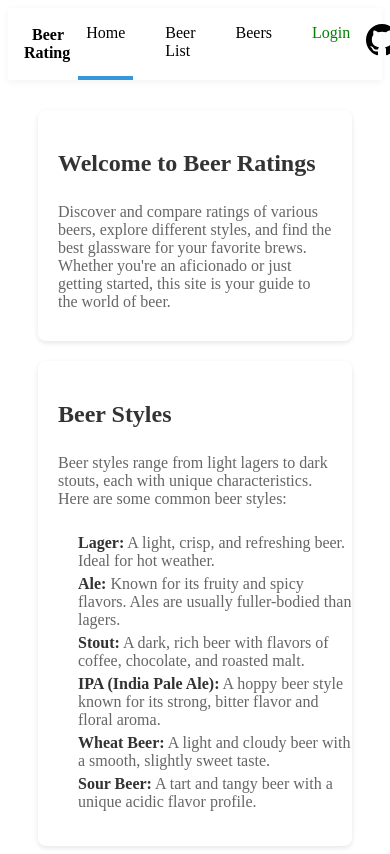
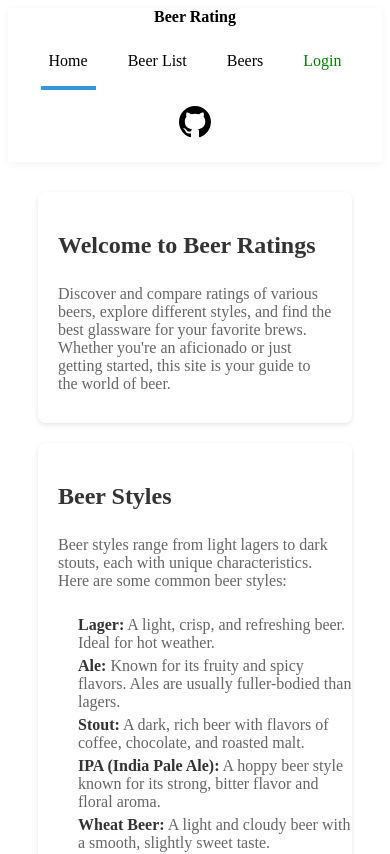
Before and after one commit to romaswe/beerrating, a Vue app in the folder beer-rating-client-vue/: page / in a window 390 px wide. Shown: the top 854 px of the page. Built offline with nearby package versions, Linux system fonts and the light colour scheme.

Commit message:
Uppdated navbar to show who is logged in

```diff
--- a/beer-rating-client-vue/src/components/Navbar.vue
+++ b/beer-rating-client-vue/src/components/Navbar.vue
@@ -2,9 +2,14 @@
   <header class="navbar">
     <div class="navbar-container">
       <nav class="navbar-content">
-        <h2>
-          <a href="/" class="navbar-title">{{ siteTitle }}</a>
-        </h2>
+        <div class="title-and-user">
+          <h2>
+            <a href="/" class="navbar-title">{{ siteTitle }}</a>
+          </h2>
+          <!-- Display the user's username and role -->
+          <span v-if="isLoggedIn" class="user-info">{{ username }} ({{ userRole }})</span>
+        </div>
+
         <div class="navbar-links">
           <RouterLink class="nav-link" to="/">Home</RouterLink>
           <RouterLink class="nav-link" to="/beer-list">Beer List</RouterLink>
@@ -21,7 +26,6 @@
             <RouterLink class="nav-link login-button" to="/login">Login</RouterLink>
           </template>
         </div>
-        <!-- TODO: Add a section for username and role for the one thats loggedin -->
         <a href="https://github.com/romaswe" target="_blank" class="navbar-github">
           <span class="sr-only">Go to my GitHub page</span>
           <svg viewBox="0 0 16 16" aria-hidden="true" width="32" height="32">
@@ -50,21 +54,28 @@ export default defineComponent({
   setup() {
     const isLoggedIn = ref(false);
     const userRole = ref('');
+    const username = ref('');
 
     const checkLoginStatus = () => {
       const token = localStorage.getItem(Myconsts.tokenName);
       const role = localStorage.getItem(Myconsts.roleName);
+      const user = localStorage.getItem(Myconsts.userName);
       isLoggedIn.value = !!token;
       if (role) {
         userRole.value = role;
+      }
+      if (user) {
+        username.value = user; // Set the username
       }
     };
 
     const logout = () => {
       localStorage.removeItem(Myconsts.tokenName);
       localStorage.removeItem(Myconsts.roleName);
+      localStorage.removeItem(Myconsts.userName);
       isLoggedIn.value = false;
       userRole.value = '';
+      username.value = '';
       window.location.reload()
     };
 
@@ -73,6 +84,7 @@ export default defineComponent({
     return {
       isLoggedIn,
       userRole,
+      username,
       logout
     };
   }
@@ -138,9 +150,47 @@ nav a {
   color: green;
 }
 
+.user-info {
+  color: #555;
+  font-weight: bold;
+  margin: 0;
+}
+
+.title-and-user {
+  display: flex;
+  /* Use flexbox to align items within the div */
+  flex-direction: column;
+  /* Stack the items vertically */
+  align-items: center;
+  /* Center the items horizontally */
+  justify-content: center;
+  /* Center the items vertically */
+}
+
+.navbar-content {
+  display: flex;
+  align-items: center;
+  justify-content: space-between;
+  width: 100%;
+}
+
 @media (max-width: 720px) {
   .social-links {
     display: none;
   }
+
+  .navbar-content {
+    flex-direction: column;
+    align-items: center;
+  }
+
+  .navbar-links {
+    margin-top: 10px;
+  }
+
+  .user-info {
+    margin-left: 0;
+    margin-top: 10px;
+  }
 }
 </style>
--- a/beer-rating-client-vue/src/const.ts
+++ b/beer-rating-client-vue/src/const.ts
@@ -1,4 +1,5 @@
 export const Myconsts = {
   tokenName: 'beer-app-token',
-  roleName: 'beer-app-role'
+  roleName: 'beer-app-role',
+  userName: 'beer-app-user'
 }
--- a/beer-rating-client-vue/src/views/LoginView.vue
+++ b/beer-rating-client-vue/src/views/LoginView.vue
@@ -73,6 +73,7 @@ export default defineComponent({
                 // Save token and role to localStorage
                 localStorage.setItem(Myconsts.tokenName, data.token)
                 localStorage.setItem(Myconsts.roleName, data.role)
+                localStorage.setItem(Myconsts.userName, data.username)
 
                 // Refresh the page after successful login
                 window.location.reload() // Refresh the page to update the navbar
@@ -106,6 +107,7 @@ export default defineComponent({
                 // Save token and role to localStorage
                 localStorage.setItem(Myconsts.tokenName, data.token)
                 localStorage.setItem(Myconsts.roleName, data.role)
+                localStorage.setItem(Myconsts.userName, data.username)
 
                 // Refresh the page after successful login
                 window.location.reload() // Refresh the page to update the navbar
```
